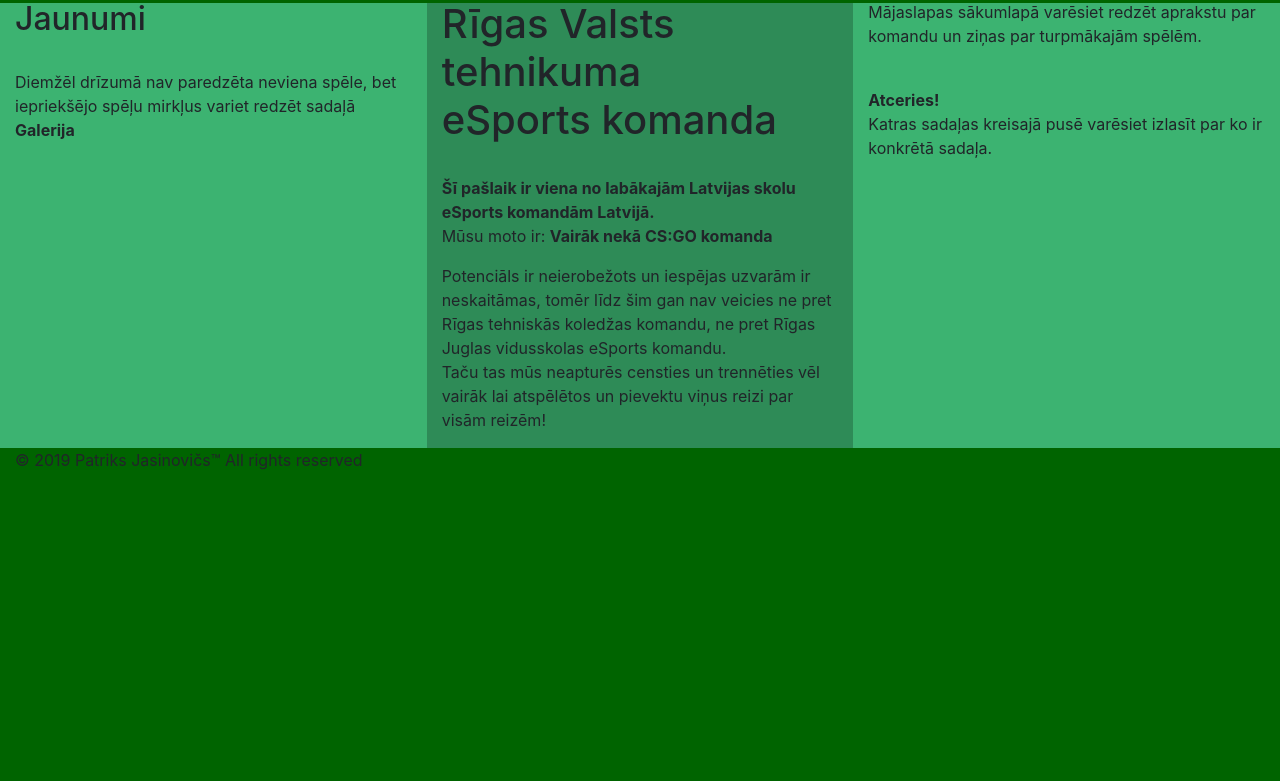
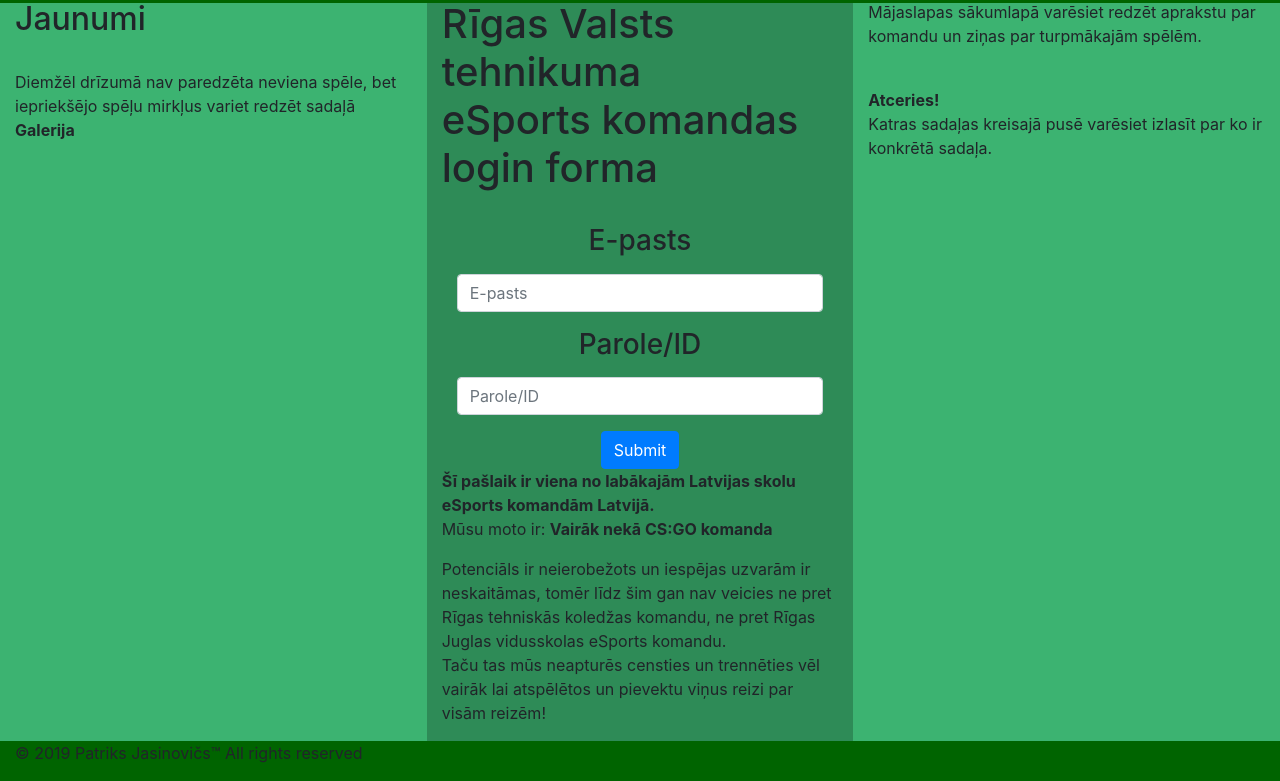
Before and after one commit to PatriksJasinovics/rvtesports_2uzd, a PHP site: page / in a window 1280 px wide. Shown: the part 54-835 px from the top of the page. Before the commit the page ends 523 px from the top, so only its background shows below. Run offline with PHP 8.4, Linux system fonts and the light colour scheme.

Commit message:
Created login form in index.php

```diff
--- a/index.php
+++ b/index.php
@@ -56,7 +56,50 @@
             <p>Diemžēl drīzumā nav paredzēta neviena spēle, bet iepriekšējo spēļu mirkļus variet redzēt sadaļā <b>Galerija</b></p>
         </div>
         <div class="col-sm-4" style="background-color:seagreen">
-            <h1>Rīgas Valsts tehnikuma <br>eSports komanda</h1> <br>
+            <h1>Rīgas Valsts tehnikuma <br>eSports komandas login forma</h1> <br>
+            <span id="login">
+    <div class="login" id="login">
+        <div class="container-fluid padding">
+            <div class="row welcome text-center">
+                <div class="col-12">
+                    <form action="index.php#login" method="post">
+                        <div class="form-group">
+                            <h3><label for="email">E-pasts</label></h3>
+                            <input type="email" class="form-control" id="email" aria-describedby="emailHelp" placeholder="E-pasts" name="email">
+                        </div>
+                        <div class="form-group">
+                            <h3><label for="password">Parole/ID</label></h3>
+                            <input type="password" class="form-control" id="password" placeholder="Parole/ID" name="password">
+                        </div>
+                        <button type="submit" class="btn btn-primary" name="save">Submit</button>
+                    </form>
+                </div>
+            </div>
+        </div>
+    </div>
+</span>
+
+<?php
+    if(isset($_POST['save'])) {
+        if(empty($_POST['email']))
+        {
+            echo "<b>E-pasts:</b> NEVAR BŪT TUKŠS</br>";
+        } else {
+            echo "<b>E-pasts: </b>{$_POST['email']}</br>";
+        }
+        if(empty($_POST['password']))
+        {
+            echo "<b>Parole/ID:</b> NEVAR BŪT TUKŠS</br>";
+        } else {
+            if(preg_match('~[aA-zZ]+~', $_POST['password'])) {
+                echo "<b>Parole/ID: </b>ID NEVAR SATURĒT BURTUS</br>";
+            } else {
+                echo "<b>Parole/ID: </b>{$_POST['password']}</br>";
+            }
+        }
+}
+?>
+
             <p><b>Šī pašlaik ir viena no labākajām Latvijas skolu eSports komandām Latvijā.</b> <br> Mūsu moto ir: <b>Vairāk nekā CS:GO komanda</b>
                 <br></p>
             <p>Potenciāls ir neierobežots un iespējas uzvarām ir neskaitāmas, tomēr līdz šim gan nav veicies ne pret Rīgas tehniskās koledžas komandu, ne pret Rīgas Juglas vidusskolas eSports komandu.
```
